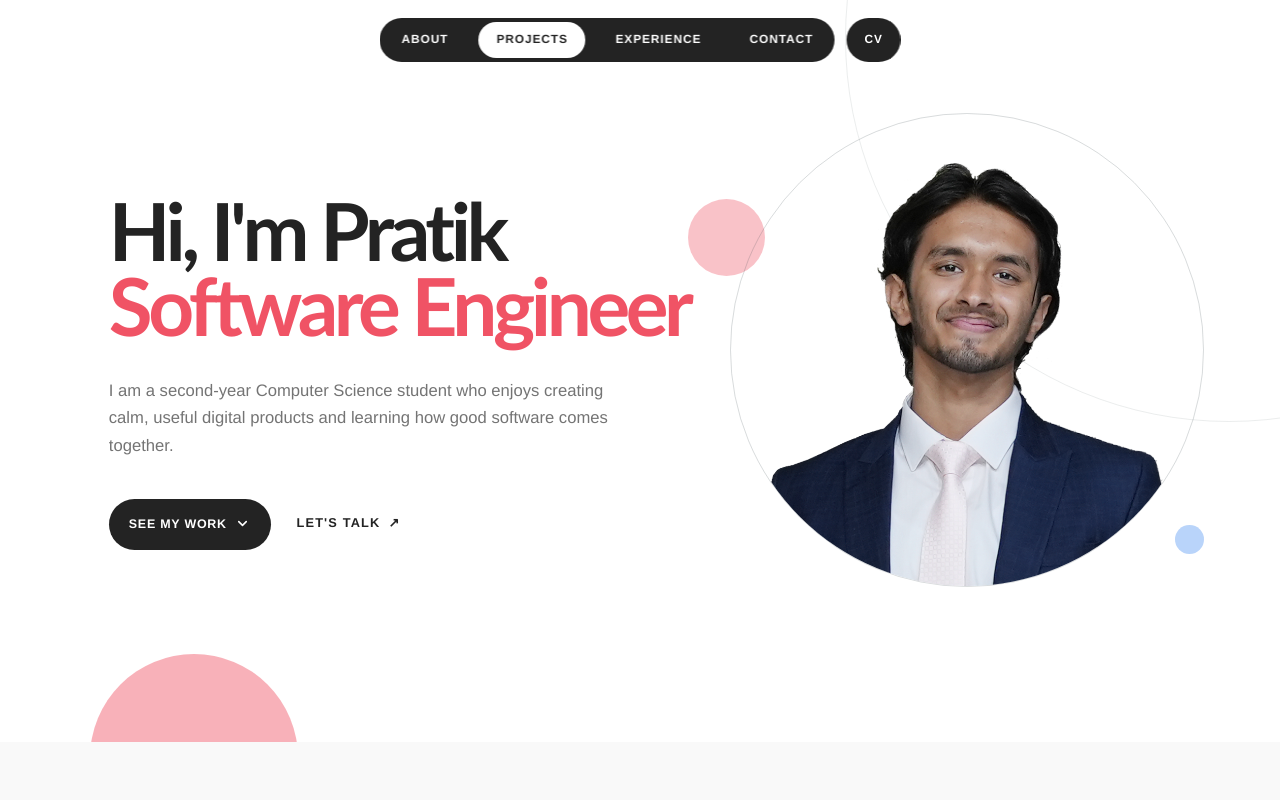
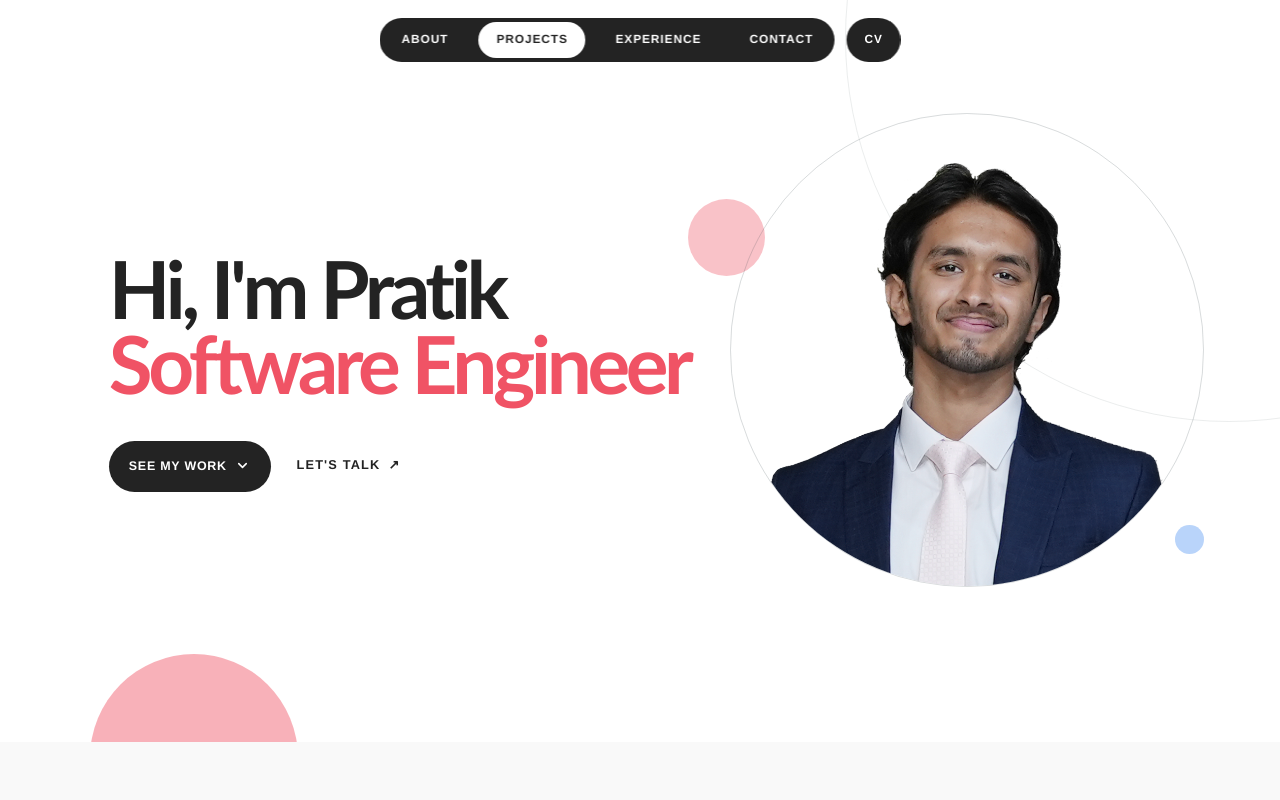
Before and after one commit to Pratik-Harani/portfolio-site, a Next.js app: page / in a window 1280 px wide. Shown: the top 800 px of the page. Built offline with nearby package versions, Linux system fonts and the light colour scheme.

Commit message:
Remove hero introduction

```diff
--- a/app/portfolio-data.ts
+++ b/app/portfolio-data.ts
@@ -15,8 +15,7 @@ export const hero = {
     highlightedText: "Software Engineer",
     afterHighlight: "",
   },
-  introduction:
-    "I am a second-year Computer Science student who enjoys creating calm, useful digital products and learning how good software comes together.",
+  introduction: ""
 };
 
 export const aboutSection = {
```
